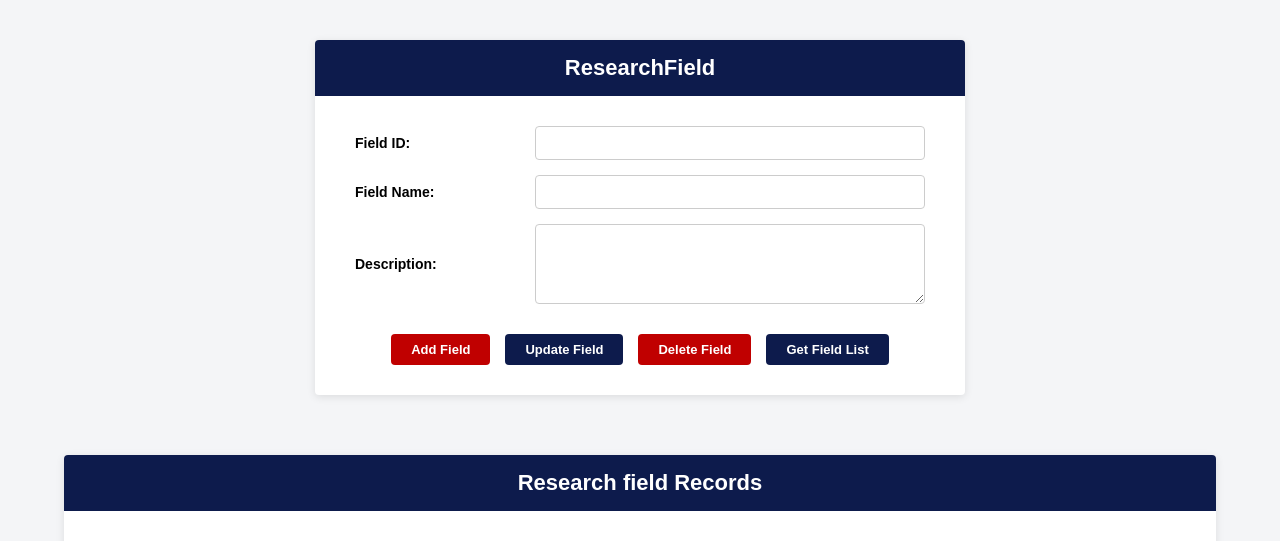
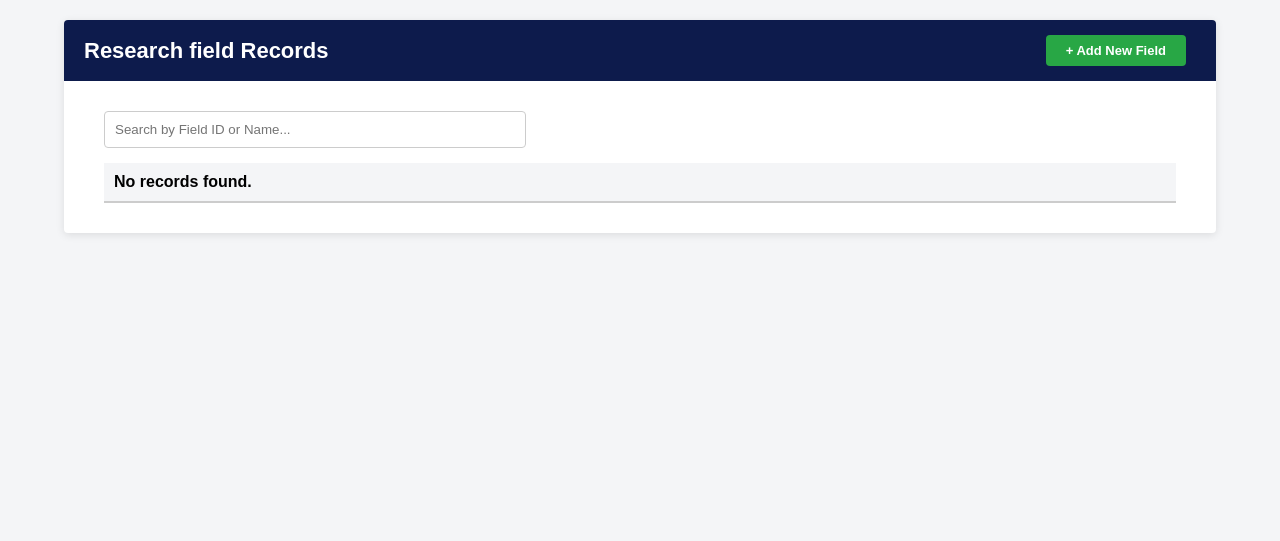
Before and after one commit to CyberSurgeon01/Research-Paper-Review-Management-System, a PHP site: page /modules/research_field.php in a window 1280 px wide. Shown: the part 48-589 px from the top of the page. Run offline with PHP 8.4, Linux system fonts and the light colour scheme; the visitor is signed in with stand-in values (Sample User, id 1); lists and menus that the app fills with data are empty.

Commit message:
Upgrade research_field.php with split-view, search bar, and inline delete button

```diff
--- a/modules/research_field.php
+++ b/modules/research_field.php
@@ -69,12 +69,18 @@ if ($_SERVER['REQUEST_METHOD'] === 'POST' && isset($_POST['action'])) {
 
 $records = getRecordList();
 ?>
+
+<?php $view = $_GET['view'] ?? 'list'; ?>
 <?php include '../includes/header.php'; ?>
 <?php include '../includes/navbar.php'; ?>
 
+<?php if ($view === 'form'): ?>
+
+
 <div class="card">
-    <div class="card-header">
-        <h2>ResearchField</h2>
+    <div class="card-header" style="display: flex; justify-content: space-between; align-items: center; padding-right: 30px;">
+        <h2>Research Field Form</h2>
+        <a href="?view=list" class="btn btn-primary" style="background-color: #6c757d; text-decoration: none;">&#8592; Back to List</a>
     </div>
     <div class="card-body">
         <form action="" method="post">
@@ -102,6 +108,7 @@ $records = getRecordList();
 </div>
 
 
+<?php else: ?>
 <?php if ($success_msg): ?>
     <div id="toast" style="position: fixed; top: 20px; right: 20px; background-color: #28a745; color: white; padding: 15px 25px; border-radius: 6px; box-shadow: 0 4px 12px rgba(0,0,0,0.15); display: flex; align-items: center; gap: 12px; z-index: 9999; font-weight: bold; font-size: 14px; animation: slideIn 0.3s ease-out forwards, fadeOut 0.5s ease-in forwards 2.5s;">
         <span style="font-size: 18px;">✓</span> <?= htmlspecialchars($success_msg) ?>
@@ -113,10 +120,14 @@ $records = getRecordList();
 <?php endif; ?>
 
 <div class="card" style="margin-top: 20px; width: 90%; max-width: 1200px;">
-    <div class="card-header">
+    <div class="card-header" style="display: flex; justify-content: space-between; align-items: center; padding-right: 30px;">
         <h2><?= ucfirst(str_replace('_', ' ', $module)) ?> Records</h2>
+        <a href="?view=form" class="btn btn-primary" style="background-color: #28a745; text-decoration: none;">+ Add New Field</a>
     </div>
     <div class="card-body" style="overflow-x: auto;">
+        <div style="margin-bottom: 15px;">
+            <input type="text" id="searchInput" placeholder="Search by Field ID or Name..." style="padding: 10px; width: 100%; max-width: 400px; border: 1px solid #ccc; border-radius: 4px;" onkeyup="searchTable()">
+        </div>
         <table style="width: 100%; border-collapse: collapse; text-align: left;">
             <thead>
                 <tr style="background-color: #f4f5f7; border-bottom: 2px solid #ccc;">
@@ -146,4 +157,16 @@ $records = getRecordList();
     </div>
 </div>
 
+
+<script>
+function searchTable() {
+    let input = document.getElementById("searchInput").value.toUpperCase();
+    let rows = document.querySelectorAll("tbody tr");
+    rows.forEach(row => {
+        let textContent = row.textContent || row.innerText;
+        row.style.display = textContent.toUpperCase().indexOf(input) > -1 ? "" : "none";
+    });
+}
+</script>
+<?php endif; ?>
 <?php include '../includes/footer.php'; ?>
```
